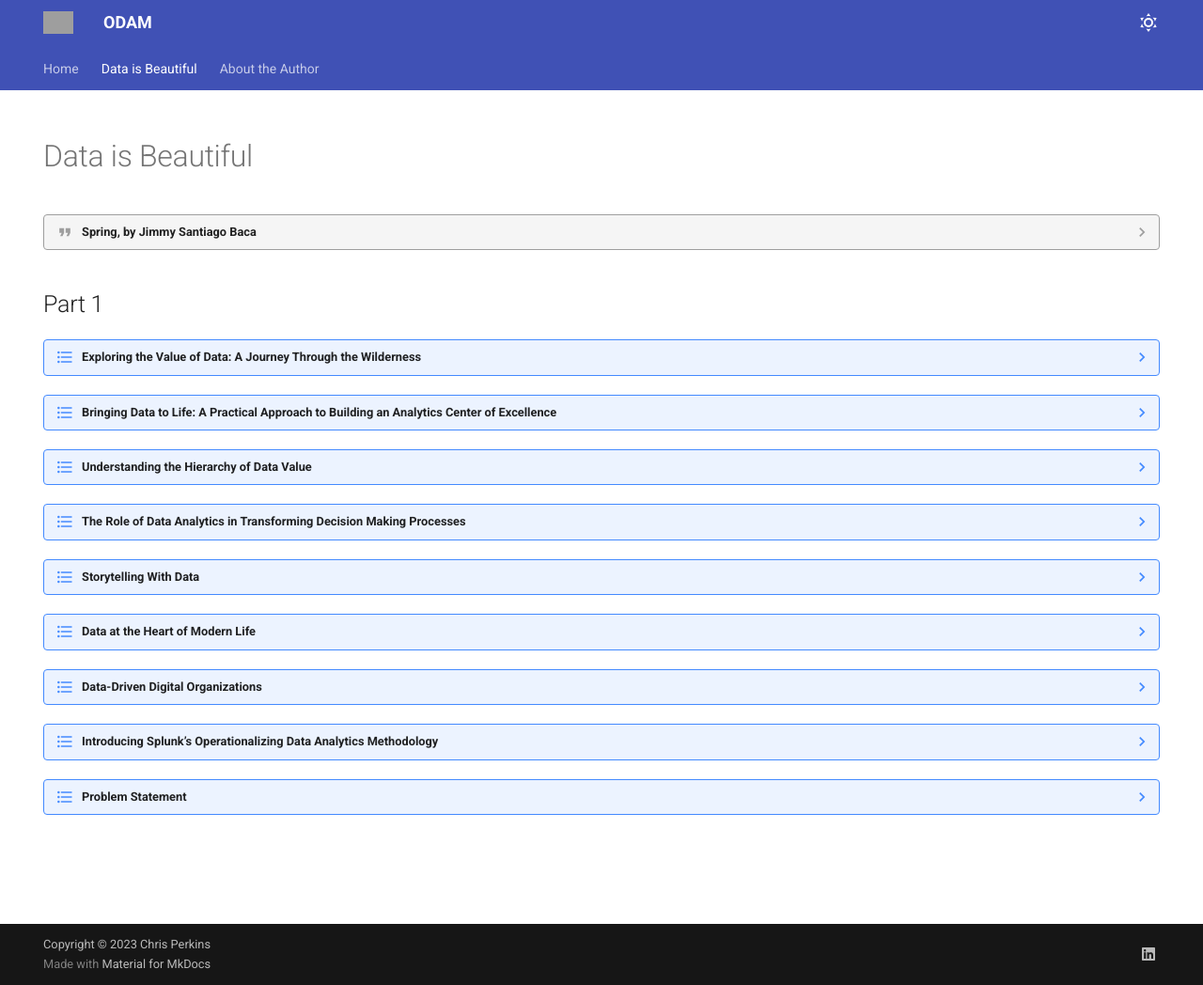
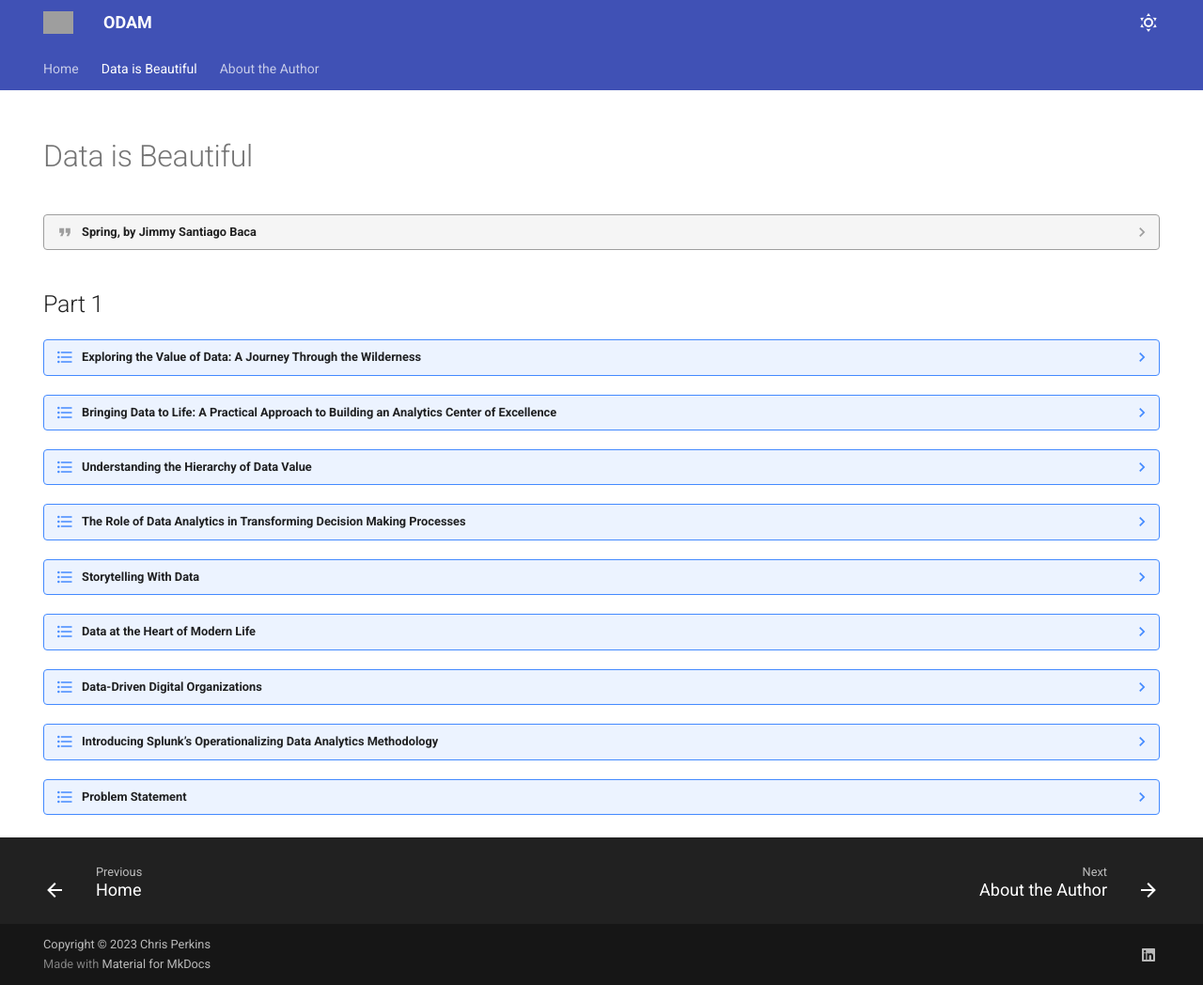
Before and after one commit to ZachChristensen28/odam-community, an MkDocs documentation site: the page built from docs/data-is-beautiful/index.md, in a window 1280 px wide and 1048 px high. Shown: the whole window at 94% size. Built offline with MkDocs 1.6.1 and Material for MkDocs 9.7.7, drawn with Linux system fonts in a browser that asks for light colours; grey boxes are pictures that could not be loaded.

Commit message:
added footer
Signed-off-by: Zachary Christensen <zchristensen@splunk.com>

```diff
--- a/mkdocs.yml
+++ b/mkdocs.yml
@@ -73,8 +73,10 @@ theme:
   logo: assets/odam-logo.jpeg
   favicon: assets/odam-logo.png
   features:
+    - announce.dismiss
+    - content.code.copy
     - header.autohide
-    # - content.action.edit
+    - navigation.footer
     - navigation.indexes
     - navigation.instant
     - navigation.tabs
@@ -84,9 +86,6 @@ theme:
     - toc.follow
     - navigation.tracking
     - content.code.annotate
-    - search.suggest
-    - search.highlight
-    - search.share
   palette:
     - media: "(prefers-color-scheme: light)"
       scheme: default
@@ -107,6 +106,5 @@ copyright: Copyright &copy; 2023 Chris Perkins
 
 nav:
   - Home: index.md
-  - Data is Beautiful:
-      - Data is Beautiful: data-is-beautiful/index.md
+  - Data is Beautiful: data-is-beautiful/index.md
   - About the Author: about/index.md
```
